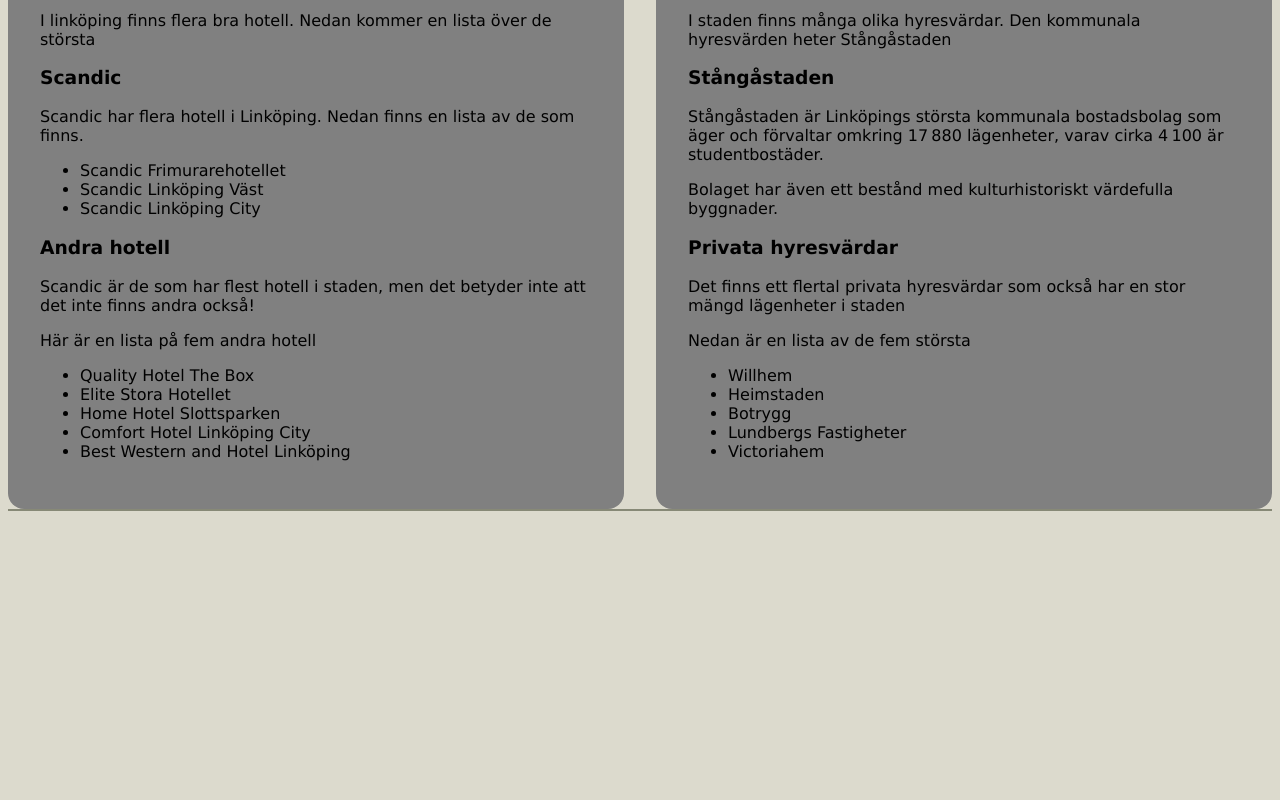
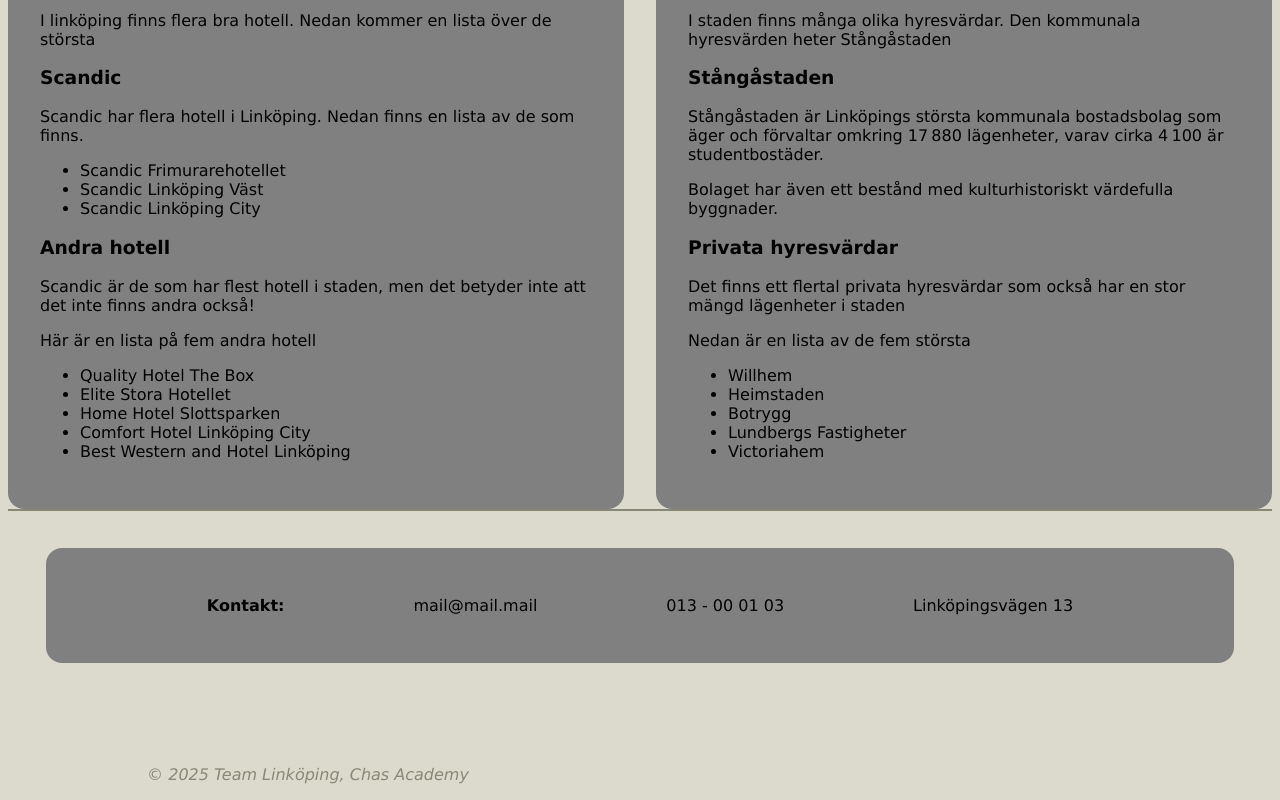
Before and after one commit to ollewarne/boiler-room-linkoping, a plain HTML site: page boende.html in a window 1280 px wide. Shown: the part 869-1669 px from the top of the page. Before the commit the page ends 1388 px from the top, so only its background shows below. Drawn offline with Linux system fonts and the light colour scheme.

Commit message:
update footer and readme

```diff
--- a/boende.html
+++ b/boende.html
@@ -76,6 +76,15 @@
             </section>
         </div>
     </main>
-    <footer></footer>
+    <footer id="contact">
+        <section>
+            <p><span>Kontakt:</span></p>
+            <p>mail@mail.mail</p>
+            <p>013 - 00 01 03</p>
+            <p>Linköpingsvägen 13</p>
+        </section>
+
+        <p class="copy">&copy; 2025 Team Linköping, Chas Academy</p>
+    </footer>
 </body>
 </html>
```
Also changed, not shown: att-gora.html (+10 -0 lines), index.html (+1 -1 lines), 1 other file.
